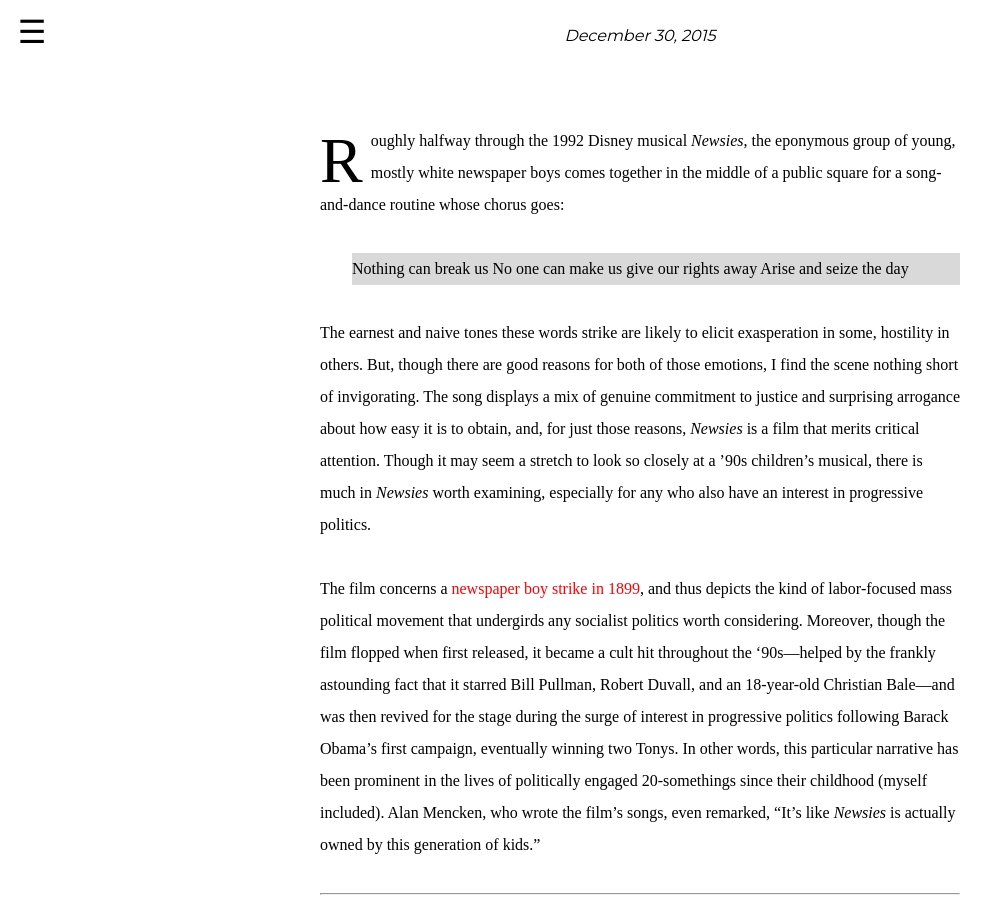
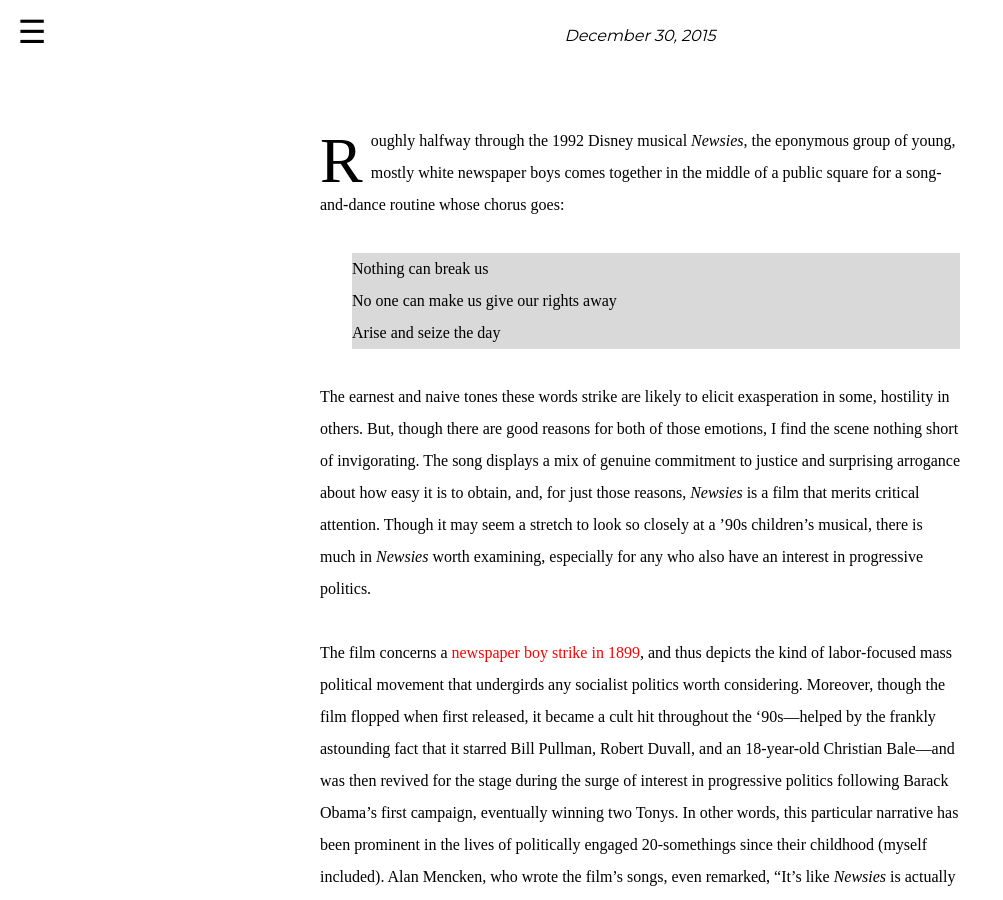
Before and after one commit to themhartman/themhartman.github.io, a Jekyll site: the page built from _posts/2015-12-30-the-radical-collective-action-of-disneys-newsies-is-still-relevant-today.markdown, in a window 1280 px wide and 900 px high, scrolled down 1169 px. Shown: the whole window, without its empty margins (0-1003 px from the left). Built offline with Jekyll 4.4.1, drawn with Linux system fonts in a browser that asks for light colours; some web fonts are replaced.

```diff
--- a/_posts/2015-12-30-the-radical-collective-action-of-disneys-newsies-is-still-relevant-today.markdown
+++ b/_posts/2015-12-30-the-radical-collective-action-of-disneys-newsies-is-still-relevant-today.markdown
@@ -13,8 +13,8 @@ image: /assets/img/inthesetimes.jpg
 ---
 Roughly halfway through the 1992 Disney musical _Newsies_, the eponymous group of young, mostly white newspaper boys comes together in the middle of a public square for a song-and-dance routine whose chorus goes:
 
-<blockquote>Nothing can break us
-No one can make us give our rights away
+<blockquote>Nothing can break us<br />
+No one can make us give our rights away<br />
 Arise and seize the day</blockquote>
 
 The earnest and naive tones these words strike are likely to elicit exasperation in some, hostility in others. But, though there are good reasons for both of those emotions, I find the scene nothing short of invigorating. The song displays a mix of genuine commitment to justice and surprising arrogance about how easy it is to obtain, and, for just those reasons, _Newsies_ is a film that merits critical attention. Though it may seem a stretch to look so closely at a '90s children's musical, there is much in _Newsies_ worth examining, especially for any who also have an interest in progressive politics.
```
